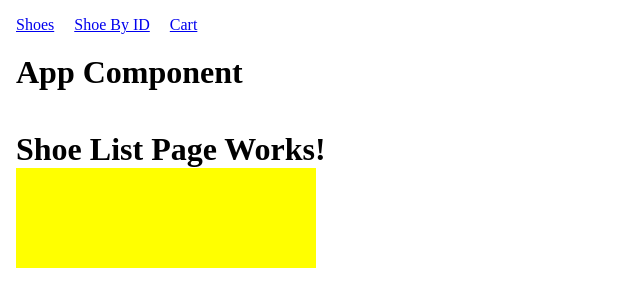
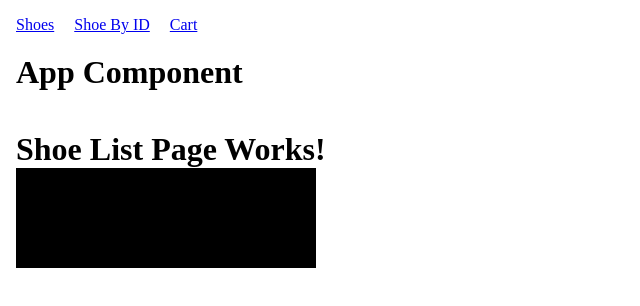
Before and after one commit to ThywillJoshua/shoos, an Angular app: page /shoes in a window 1280 px wide. Shown: the top 306 px of the page, without its empty margins (0-640 px from the left). Built offline with nearby package versions, Linux system fonts and the light colour scheme.

Commit message:
Add yellow box

```diff
--- a/src/app/products/components/yellow-box/yellow-box.component.html
+++ b/src/app/products/components/yellow-box/yellow-box.component.html
@@ -1,4 +1 @@
-<div
-  class="yellow"
-  style="height: 100px; width: 300px; background-color: yellow"
-></div>
+<div class="yellow" [style.backgroundColor]="color"></div>
--- a/src/app/products/components/yellow-box/yellow-box.component.scss
+++ b/src/app/products/components/yellow-box/yellow-box.component.scss
@@ -0,0 +1,4 @@
+.yellow {
+  height: 100px;
+  width: 300px;
+}
--- a/src/app/products/components/yellow-box/yellow-box.component.ts
+++ b/src/app/products/components/yellow-box/yellow-box.component.ts
@@ -1,4 +1,4 @@
-import { Component, OnInit } from '@angular/core';
+import { Component, Input, OnInit } from '@angular/core';
 
 @Component({
   selector: 'app-yellow-box',
@@ -6,6 +6,8 @@ import { Component, OnInit } from '@angular/core';
   styleUrls: ['./yellow-box.component.scss'],
 })
 export class YellowBoxComponent implements OnInit {
+  @Input() color: string = 'yellow';
+
   constructor() {}
 
   ngOnInit() {}
--- a/src/app/products/containers/cart-page/cart-page.component.html
+++ b/src/app/products/containers/cart-page/cart-page.component.html
@@ -1,2 +1,2 @@
 <h1>Cart Page Works!</h1>
-<app-yellow-box></app-yellow-box>
+<app-yellow-box [color]="yellowBoxColor"></app-yellow-box>
--- a/src/app/products/containers/cart-page/cart-page.component.ts
+++ b/src/app/products/containers/cart-page/cart-page.component.ts
@@ -6,6 +6,8 @@ import { Component, OnInit } from '@angular/core';
   styleUrls: [`cart-page.component.scss`],
 })
 export class CartPageComponent implements OnInit {
+  yellowBoxColor = 'orange';
+
   constructor() {}
 
   ngOnInit() {}
--- a/src/app/products/containers/shoe-page/shoe-page.component.html
+++ b/src/app/products/containers/shoe-page/shoe-page.component.html
@@ -1,2 +1,2 @@
 <h1>Shoe Page Works!</h1>
-<app-yellow-box></app-yellow-box>
+<app-yellow-box [color]="yellowBoxColor"></app-yellow-box>
--- a/src/app/products/containers/shoe-page/shoe-page.component.ts
+++ b/src/app/products/containers/shoe-page/shoe-page.component.ts
@@ -6,6 +6,7 @@ import { Component, OnInit } from '@angular/core';
   styleUrls: [`shoe-page.component.scss`],
 })
 export class ShoePageComponent implements OnInit {
+  yellowBoxColor = 'blue';
   constructor() {}
 
   ngOnInit() {}
--- a/src/app/products/containers/shoes-list-page/shoes-list-page.component.html
+++ b/src/app/products/containers/shoes-list-page/shoes-list-page.component.html
@@ -1,3 +1,3 @@
 <h1>Shoe List Page Works!</h1>
 
-<app-yellow-box></app-yellow-box>
+<app-yellow-box [color]="yellowBoxColor"></app-yellow-box>
--- a/src/app/products/containers/shoes-list-page/shoes-list-page.component.ts
+++ b/src/app/products/containers/shoes-list-page/shoes-list-page.component.ts
@@ -6,6 +6,7 @@ import { Component, OnInit } from '@angular/core';
   styleUrls: [`shoes-list-page.component.scss`],
 })
 export class ShoesListPageComponent implements OnInit {
+  yellowBoxColor = 'black';
   constructor() {}
 
   ngOnInit() {}
```
